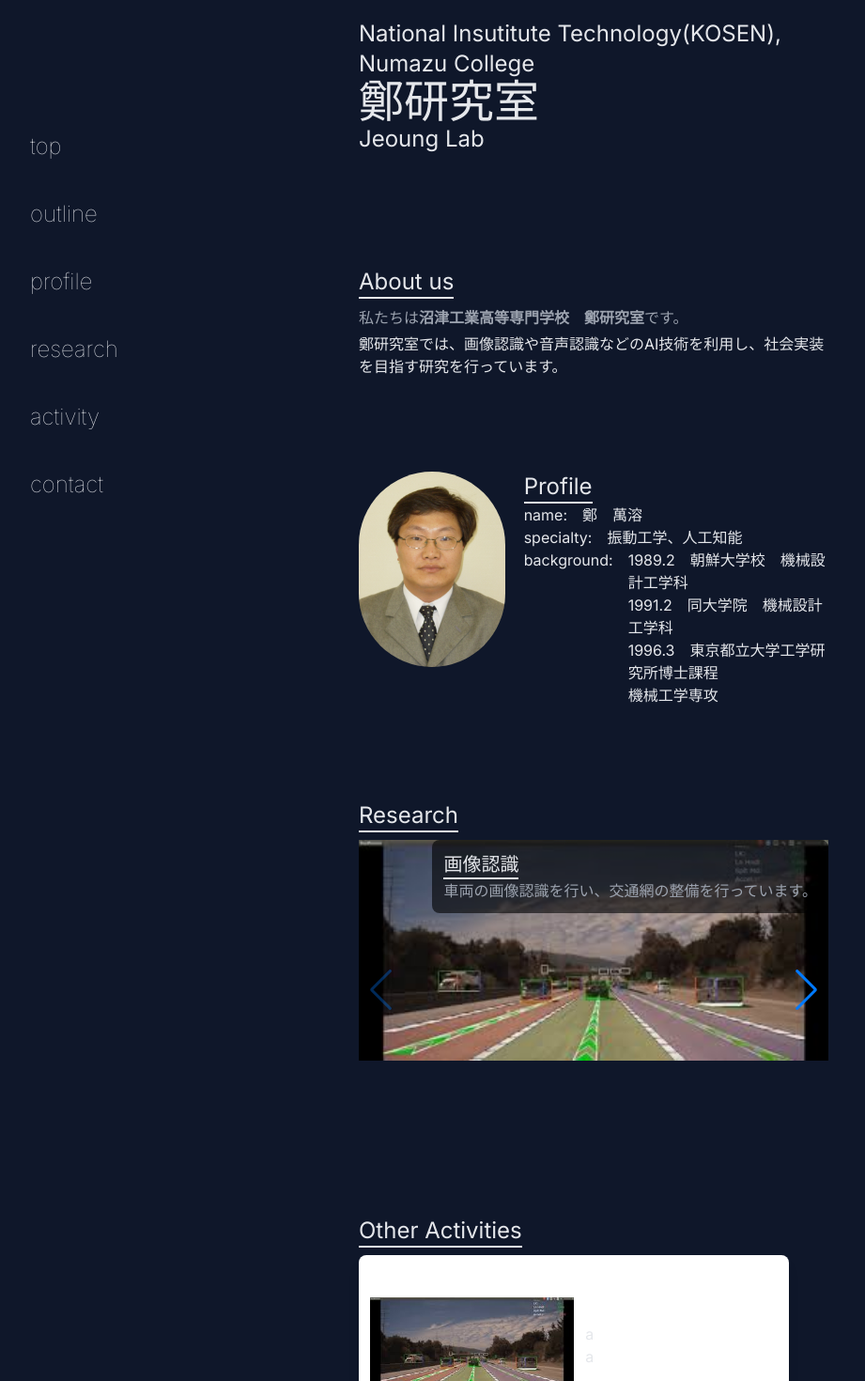
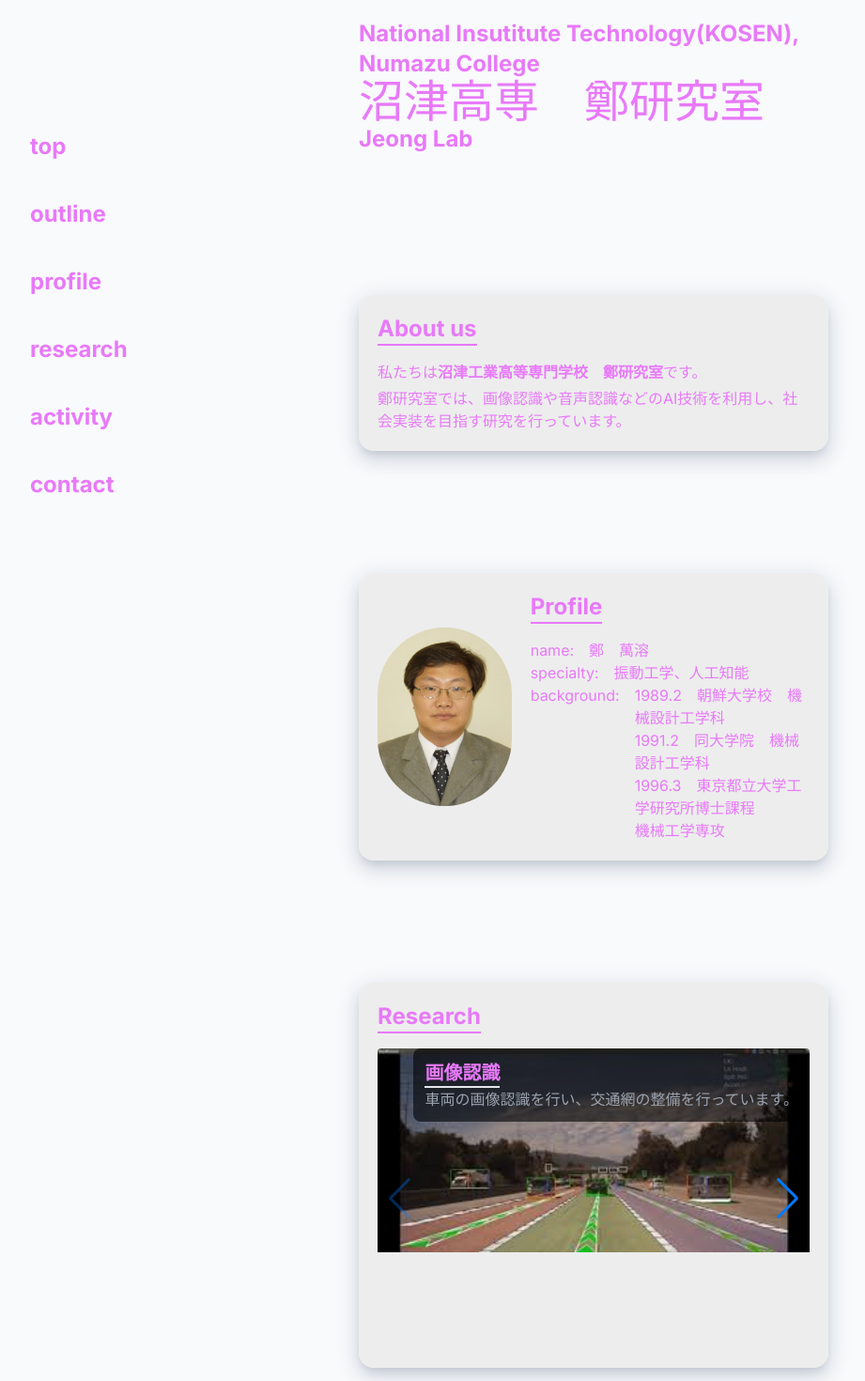
Before and after one commit to maybe-yagi/lab_webpage, a Next.js app: page / in a window 1280 px wide. Shown: the part 60-1530 px from the top of the page at 94% size, without its empty margins (8-929 px from the left). Built offline with nearby package versions, Linux system fonts and the light colour scheme.

Commit message:
[change]基本色の変更、アイコンの追加
基本色を変更し、アイコン等を追加しました。

```diff
--- a/src/app/components/layout/Activity/Activity.tsx
+++ b/src/app/components/layout/Activity/Activity.tsx
@@ -9,11 +9,13 @@ const Activity:React.FC<ActivityProps> = ({activityRef}:ActivityProps) => {
   }
   return (
     <div id="activity" className="flex w-5/12 flex-col gap-2" ref={activityRef}>
-      <div className="text-2xl w-fit border-b-2">
-        <h2>Other Activities</h2>
-      </div>
-      <div>
-        <ActivitiesCard ActivityCard_left={left_card} ActivityCard_right={left_card}/>
+      <div className="card">
+        <div className="text-2xl w-fit border-b-2 border-fuchsia-400 mb-4">
+          <h2>Other Activities</h2>
+        </div>
+        <div>
+          <ActivitiesCard ActivityCard_left={left_card} ActivityCard_right={left_card}/>
+        </div>
       </div>
     </div>
   )
--- a/src/app/components/layout/Anchor/Anchor.tsx
+++ b/src/app/components/layout/Anchor/Anchor.tsx
@@ -10,7 +10,7 @@ const Anchor: React.FC<AnchorProps> = ({
 }: AnchorProps) => {
   return (
     <div>
-      <div className="fixed left-10 -z-10 my-40 flex flex-col gap-10 text-2xl font-thin text-gray-200 lg:z-10">
+      <div className="fixed left-10 -z-10 my-40 flex flex-col gap-10 text-2xl font-bold text-fuchsia-400 lg:z-10">
         <a href="#top" className="flex item-center">
           <span>top</span>
         </a>
--- a/src/app/components/layout/Contact/Contact.tsx
+++ b/src/app/components/layout/Contact/Contact.tsx
@@ -38,7 +38,8 @@ const Contact:React.FC<ContactProps> = ({contactRef}: ContactProps) => {
 
   return (
     <div id="contact" className="flex w-5/12 flex-col gap-2" ref={contactRef}>
-			<div className="text-2xl w-fit border-b-2 my-5">
+			<div className="card">
+				<div className="text-2xl w-fit border-b-2 border-fuchsia-400 mb-4">
 					<h2>Contact</h2>
 				</div>
 				<div>
@@ -55,6 +56,7 @@ const Contact:React.FC<ContactProps> = ({contactRef}: ContactProps) => {
 					</form>
 				</div>
 			</div>
+		</div>
   )
 }
 
--- a/src/app/components/layout/Outline/Outline.tsx
+++ b/src/app/components/layout/Outline/Outline.tsx
@@ -4,12 +4,14 @@ const Outline:React.FC<OutlineProps> = ({outlineRef}:OutlineProps) => {
 	return (
 		// 研究室紹介のカード
 		<div id="outline" className="flex w-5/12 flex-col gap-2" ref={outlineRef}>
-			<div className="text-2xl w-fit border-b-2">
-				<h2>About us</h2>
-			</div>
-			<div className="flex flex-col gap-1">
-				<p className="text-gray-400">私たちは<strong>沼津工業高等専門学校　鄭研究室</strong>です。</p>
-				<p>鄭研究室では、画像認識や音声認識などのAI技術を利用し、社会実装を目指す研究を行っています。</p>
+			<div className="card">
+				<div className="text-2xl w-fit border-b-2 border-fuchsia-400 mb-4">
+					<h2>About us</h2>
+				</div>
+				<div className="flex flex-col gap-1">
+					<p>私たちは<strong>沼津工業高等専門学校　鄭研究室</strong>です。</p>
+					<p>鄭研究室では、画像認識や音声認識などのAI技術を利用し、社会実装を目指す研究を行っています。</p>
+				</div>
 			</div>
 		</div>
 	)
--- a/src/app/components/layout/Profile/Profile.tsx
+++ b/src/app/components/layout/Profile/Profile.tsx
@@ -4,12 +4,13 @@ import { ProfileProps } from "@/types/Profile.types";
 const Profile:React.FC<ProfileProps> = ({profileRef}:ProfileProps) => {
   return(
     <div id="profile" className="my-5 flex w-5/12 flex-col gap-2 items-center" ref={profileRef}>
-      <div className="flex flex-nowrap">
+      <div className="card">
+        <div className="flex flex-nowrap items-center">
           <div className="mr-5">
             <Image alt="profile photo" src="/images/jeong.png" width={200} height={200} className="rounded-full"/>
           </div>
           <div>
-          <div className="text-2xl w-fit border-b-2">
+            <div className="text-2xl w-fit border-b-2 border-fuchsia-400 mb-4">
               <h2>Profile</h2>
             </div>
             <div className="gap-1">
@@ -28,6 +29,7 @@ const Profile:React.FC<ProfileProps> = ({profileRef}:ProfileProps) => {
           </div>
         </div>
       </div>
+    </div>
   )
 }
 
--- a/src/app/components/layout/Research/Research.tsx
+++ b/src/app/components/layout/Research/Research.tsx
@@ -9,11 +9,12 @@ import ResearchCard from "@/app/components/elements/ResearchCard/ResearchCard";
 const Research:React.FC<ResearchProps> = ({researchRef}: ResearchProps) => {
   return (
     <div id="research" className="flex w-5/12 flex-col gap-2" ref={researchRef}>
-      <div className="text-2xl w-fit border-b-2">
+      <div className="card">
+        <div className="text-2xl w-fit border-b-2 border-fuchsia-400 mb-4">
           <h2>Research</h2>
         </div>
         <div>
-      <Swiper navigation={true} modules={[Navigation, Autoplay]} className="mySwiper h-80" autoplay={{delay: 10000}}>
+        <Swiper navigation={true} modules={[Navigation, Autoplay]} className="mySwiper h-80 rounded" autoplay={{delay: 10000}}>
           <SwiperSlide>
             <ResearchCard src="/images/research_images/car.jpg" title={"画像認識"} description={"車両の画像認識を行い、交通網の整備を行っています。"} />
           </SwiperSlide>
@@ -26,6 +27,7 @@ const Research:React.FC<ResearchProps> = ({researchRef}: ResearchProps) => {
         </Swiper>
         </div>
       </div>
+    </div>
   )
 }
 
--- a/src/app/components/layout/Top/Top.tsx
+++ b/src/app/components/layout/Top/Top.tsx
@@ -4,10 +4,10 @@ const Top: React.FC<TopProps> = ({ topRef }: TopProps) => {
   return (
     <div id="top" className="flex items-center w-5/12" ref={topRef}>
       {/* 可視化されるカード部分 */}
-      <div className="my-10 text-gray-200 text-2xl md:text-5xl">
+      <div className="my-10 text-fuchsia-400 text-2xl md:text-5xl">
         <h2 className="text-2xl">National Insutitute Technology(KOSEN), Numazu College</h2>
-        <h1>鄭研究室</h1>
-        <h2 className="text-2xl">Jeoung Lab</h2>
+        <h1>沼津高専　鄭研究室</h1>
+        <h2 className="text-2xl">Jeong Lab</h2>
       </div>
     </div>
   )
--- a/src/app/globals.css
+++ b/src/app/globals.css
@@ -31,3 +31,16 @@ body {
     text-wrap: balance;
   }
 }
+
+.card {
+  padding: 20px;
+  margin-top: 30px;
+  box-shadow: 0 12px 18px 2px rgba(34, 0, 51, 0.04), 0 6px 22px 4px rgba(7, 48, 114, 0.12),
+      0 6px 10px -4px rgba(14, 13, 26, 0.12) !important;
+  border-radius: 16px;
+  background-color: rgba(231, 229, 229, 0.6);
+}
+
+h2 {
+  font-weight: bold;
+}
--- a/src/app/page.tsx
+++ b/src/app/page.tsx
@@ -11,6 +11,7 @@ const Research = dynamic(() => import("./components/layout/Research/Research"),
 import Activity from "./components/layout/Activity/Activity";
 import Top from "./components/layout/Top/Top";
 import Contact from "./components/layout/Contact/Contact";
+import Image from "next/image";
 
 const Home = () => {
   const topRef = useRef(null);
@@ -21,7 +22,7 @@ const Home = () => {
   const contactRef = useRef(null);
 
   return (
-    <div className="bg-slate-900 text-gray-200 p-10">
+    <div className="bg-gray-50 text-fuchsia-400 p-10 relative">
       <Anchor />
       <div className="flex flex-col items-center gap-20">
         <Top topRef={topRef}/>
@@ -31,6 +32,7 @@ const Home = () => {
         <Activity activityRef={activityRef}/>
         <Contact contactRef={contactRef}/>
       </div>
+      <Image src='/images/noumiso_sukesuke.png' width={100} height={100} className="absolute right-0 buttom-10"/>
     </div>
   );
 }
```
Also changed, not shown: public/images/noumiso_sukesuke.png (added). Lines whose indentation alone changed are shown as unchanged.
